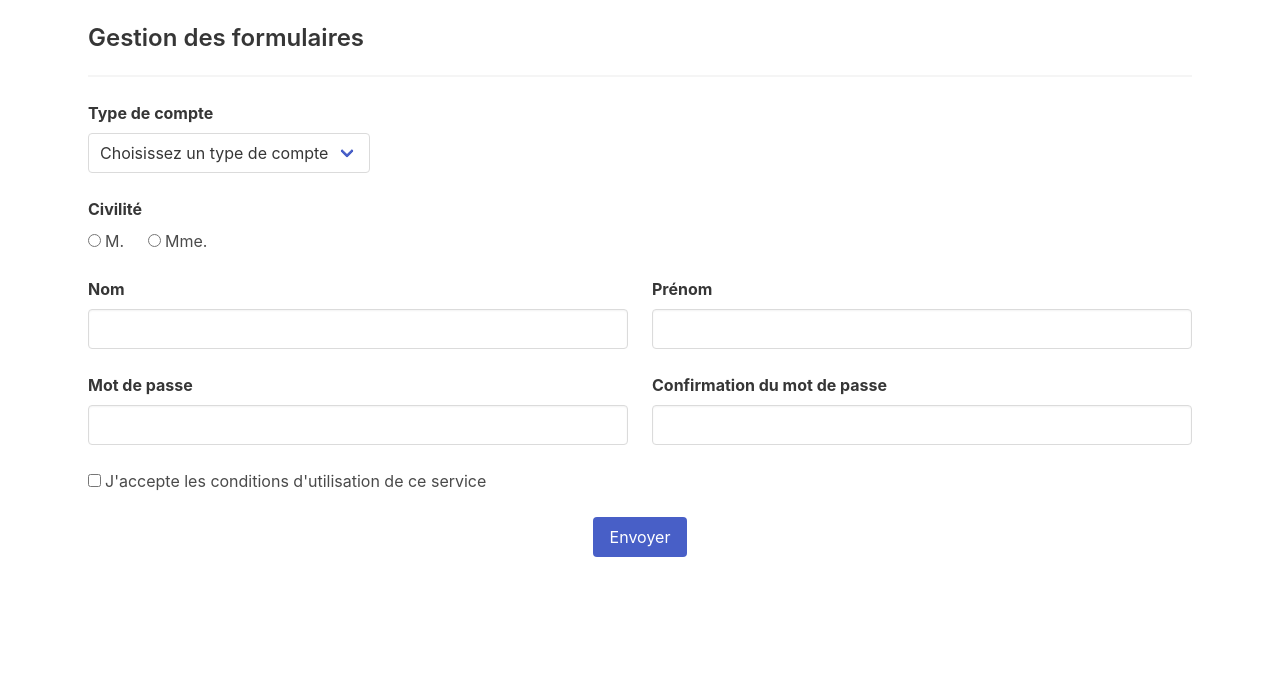
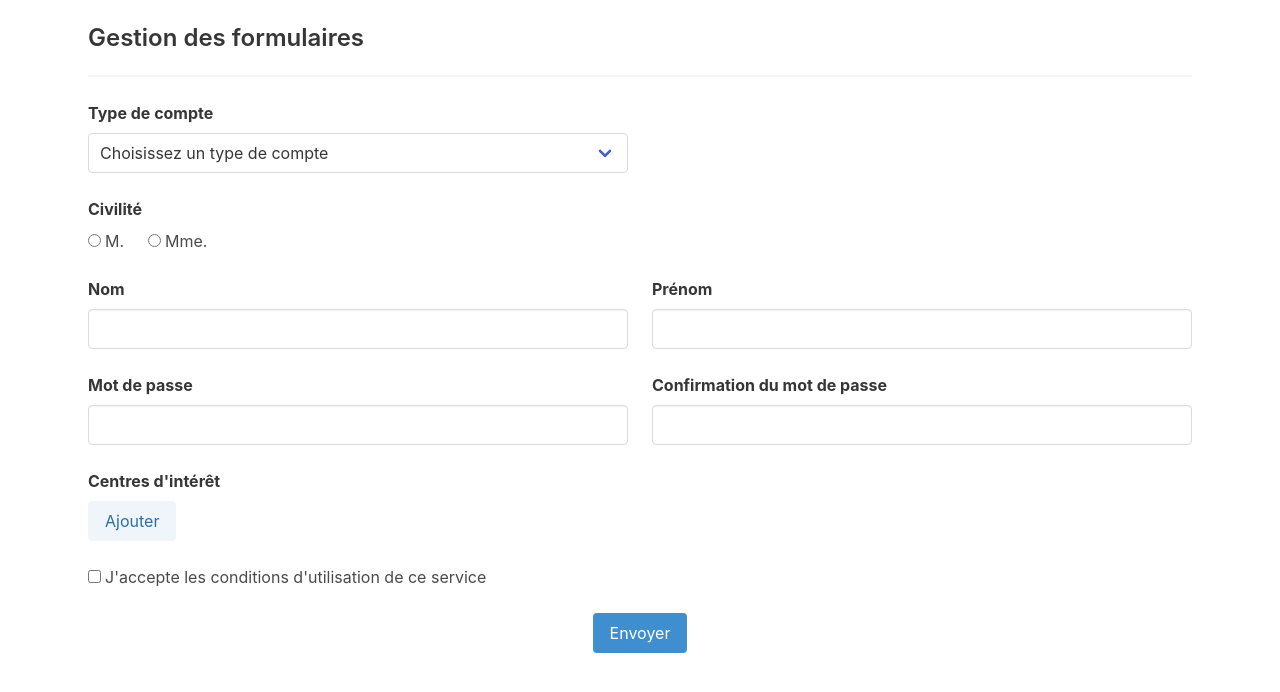
Before and after one commit to MarineTsr/forms, a React (Create React App) app: page / in a window 1280 px wide. Shown: the top 692 px of the page. Built offline with nearby package versions, Linux system fonts and the light colour scheme.

Commit message:
Dynamic fields

```diff
--- a/src/App.js
+++ b/src/App.js
@@ -1,11 +1,13 @@
 import { useState } from "react";
-import { useForm } from "react-hook-form";
+import { useForm, useFieldArray } from "react-hook-form";
 import * as yup from "yup";
 import { yupResolver } from "@hookform/resolvers/yup";
 
 function App() {
+  // STATE ---
   const [siret, setSiret] = useState(false);
 
+  // FORM ---
   const userSchema = yup.object({
     title: yup.string().nullable().required("Le champ est obligatoire"),
     type: yup.string().required("Le champ est obligatoire"),
@@ -44,6 +46,20 @@ function App() {
         [yup.ref("password"), ""],
         "Les mots de passes ne sont pas identiques"
       ),
+    hobbies: yup.array().of(
+      yup.object({
+        value: yup
+          .string()
+          .required("Le champ doit être renseigné ou bien annulé"),
+        level: yup
+          .string()
+          .required("Le niveau doit être renseigné")
+          .oneOf(
+            ["debutant", "inter", "avance"],
+            "Le niveau n'est pas reconnu"
+          ),
+      })
+    ),
     rgpd: yup
       .bool()
       .required("Le champ est obligatoire")
@@ -59,10 +75,12 @@ function App() {
     password: "",
     passwordConfirm: "",
     rgpd: false,
+    hobbies: [],
   };
 
   const {
     register,
+    control,
     handleSubmit,
     reset,
     // setError,
@@ -73,6 +91,13 @@ function App() {
     mode: "onSubmit",
     resolver: yupResolver(userSchema),
   });
+
+  const { fields, append, remove } = useFieldArray({
+    name: "hobbies",
+    control,
+  });
+
+  // HANDLERS ---
 
   const formSubmit = async (data, event) => {
     try {
@@ -110,6 +135,14 @@ function App() {
     }
   };
 
+  const handleAddHobby = () => {
+    append({ value: "", level: "debutant" });
+  };
+
+  const handleRemoveHobby = (index) => {
+    remove(index);
+  };
+
   return (
     <div className="container my-5 px-5">
       <h1 className="title is-4">Gestion des formulaires</h1>
@@ -131,7 +164,11 @@ function App() {
             <label htmlFor="type" className="label">
               Type de compte
             </label>
-            <div className={`select${errors?.type ? " is-danger" : ""}`}>
+            <div
+              className={`select is-fullwidth${
+                errors?.type ? " is-danger" : ""
+              }`}
+            >
               <select
                 id="type"
                 {...register("type")}
@@ -281,6 +318,65 @@ function App() {
         </div>
 
         <div className="column is-12">
+          <div className="label">
+            <label className="label">Centres d'intérêt</label>
+          </div>
+          <div className="field">
+            <button
+              type="button"
+              className="button is-info is-light"
+              onClick={handleAddHobby}
+            >
+              Ajouter
+            </button>
+          </div>
+        </div>
+
+        {fields.length > 0 &&
+          fields.map((item, index) => (
+            <div key={item.id} className="column is-6">
+              <div className="field has-addons">
+                <div className="control">
+                  <div className="select">
+                    <select {...register(`hobbies[${index}].level`)}>
+                      <option value="debutant">Débutant.e</option>
+                      <option value="inter">Intermédiaire</option>
+                      <option value="avance">Avancé.e</option>
+                    </select>
+                  </div>
+                </div>
+                <div className="control is-expanded">
+                  <input
+                    className="input"
+                    type="text"
+                    {...register(`hobbies[${index}].value`)}
+                  />
+                </div>
+                <div className="control">
+                  <button
+                    type="button"
+                    className="button is-danger is-light"
+                    onClick={() => handleRemoveHobby(index)}
+                  >
+                    Annuler
+                  </button>
+                </div>
+              </div>
+              {errors.hobbies?.length > 0 &&
+                ((errors.hobbies[index]?.value && (
+                  <p className="help is-danger">
+                    {errors.hobbies[index].value.message}
+                  </p>
+                )) ||
+                  (errors.hobbies[index]?.level && (
+                    <p className="help is-danger">
+                      {errors.hobbies[index].level.message}
+                    </p>
+                  )))}
+            </div>
+          ))}
+
+        <div className="column is-12">
           <div className="field">
             <label className="checkbox">
               <input
@@ -302,7 +398,7 @@ function App() {
             <div className="control">
               <button
                 type="submit"
-                className="button is-link"
+                className="button is-info"
                 disabled={isSubmitting}
               >
                 Envoyer
```
